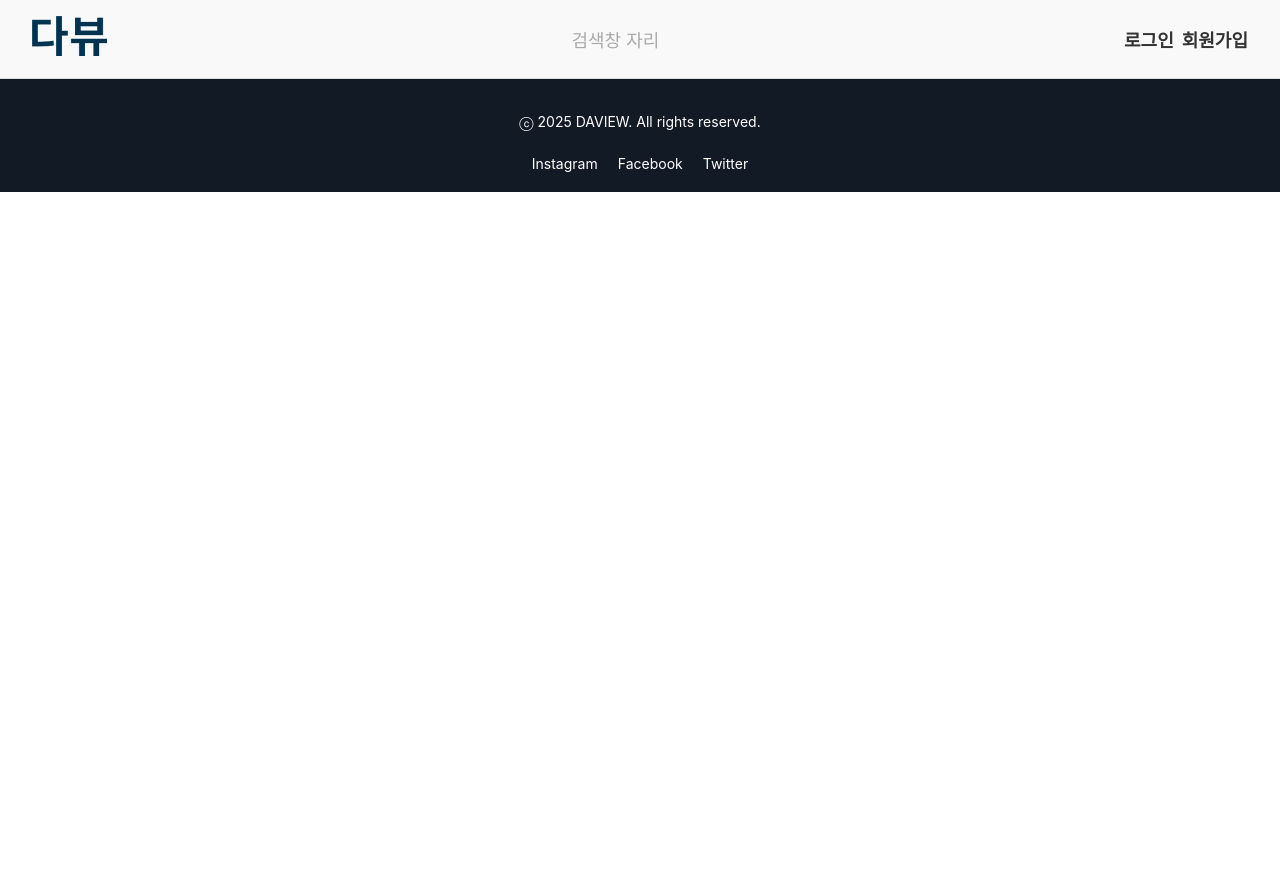
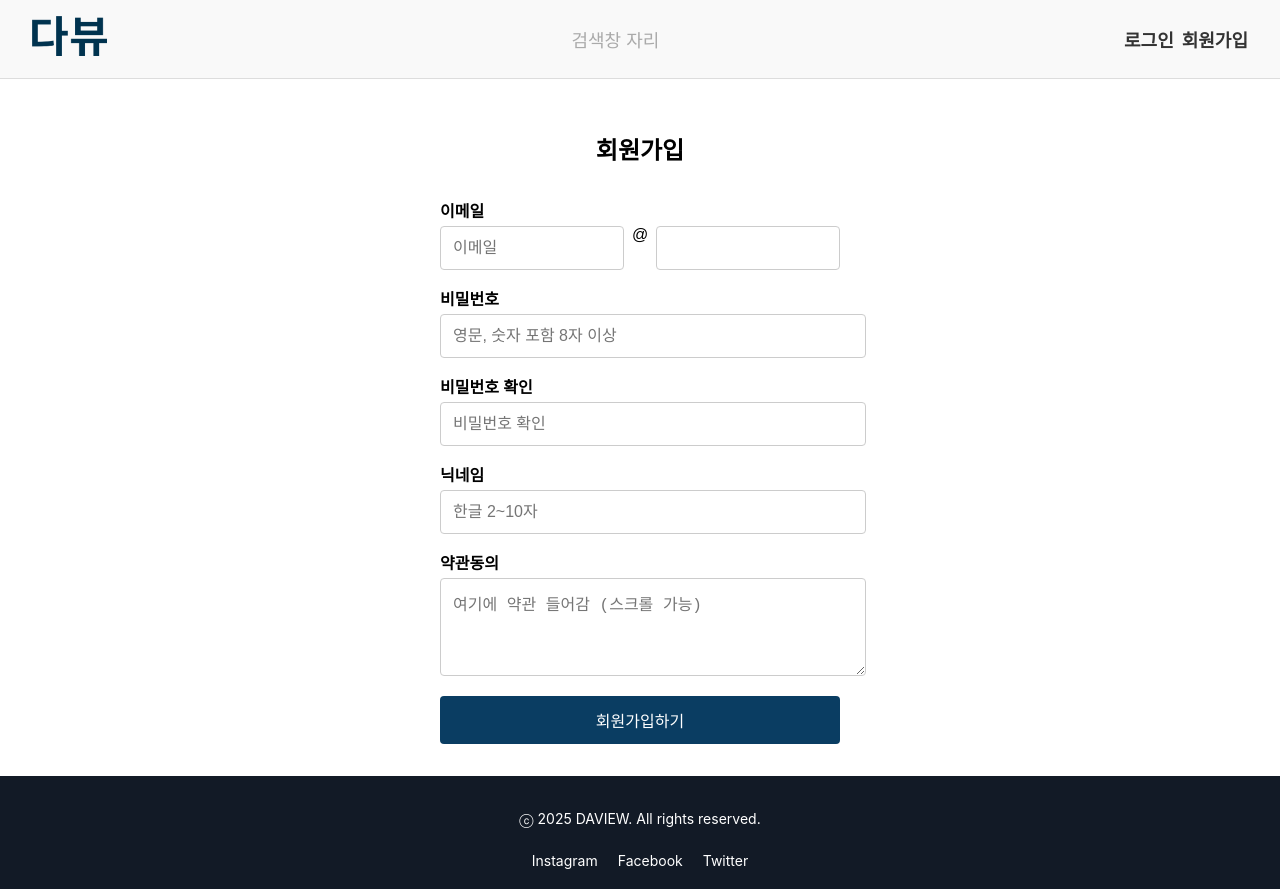
Before and after one commit to thetestt/daview-frontend, a React (Create React App) app: page /signup in a window 1280 px wide. Before the commit the page ends 800 px from the top, so only its background shows below. Built offline with nearby package versions, Linux system fonts and the light colour scheme.

Commit message:
회원가입 페이지 프론트 추가 및 수정

```diff
--- a/src/App.js
+++ b/src/App.js
@@ -11,6 +11,7 @@ import NursingHomeDetail from "./pages/NursingHomeDetail";
 import Silvertown from "./pages/Silvertown";
 import SilvertownDetail from "./pages/SilvertownDetail";
 import LoginPage from "./pages/auth/LoginPage";
+import SignupPage from "./pages/auth/SignupPage";
 
 function App() {
   return (
@@ -26,6 +27,7 @@ function App() {
         <Route path="/silvertown" element={<Silvertown />} />
         <Route path="/silvertown/:id" element={<SilvertownDetail />} />
         <Route path="/login" element={<LoginPage />} />
+        <Route path="/signup" element={<SignupPage />} />
 
       </Routes>
       <Footer />
--- /dev/null
+++ b/src/pages/auth/SignupPage.js
@@ -0,0 +1,39 @@
+import React from "react";
+import "../../styles/auth/SignupPage.css";
+import Footer from "../../components/Footer";
+
+function SignupPage() {
+  return (
+    <div className="signup-container">
+      <h2>회원가입</h2>
+
+      <form className="signup-form">
+        <label>이메일</label>
+        <div className="email-box">
+          <input type="email" placeholder="이메일" />
+          <span className="at">@</span>
+          <input type="text" />
+        </div>
+
+        <label>비밀번호</label>
+        <input type="password" placeholder="영문, 숫자 포함 8자 이상" />
+
+        <label>비밀번호 확인</label>
+        <input type="password" placeholder="비밀번호 확인" />
+
+        <label>닉네임</label>
+        <input type="text" placeholder="한글 2~10자" />
+
+        <label>약관동의</label>
+        <textarea
+          placeholder="여기에 약관 들어감 (스크롤 가능)"
+          rows={4}
+        />
+
+        <button type="submit">회원가입하기</button>
+      </form>
+    </div>
+  );
+}
+
+export default SignupPage;
--- /dev/null
+++ b/src/styles/auth/SignupPage.css
@@ -0,0 +1,115 @@
+/*로그인*/
+.login-container {
+    max-width: 320px;
+    margin: 5rem auto;
+    text-align: center;
+    font-family: sans-serif;
+  }
+
+  .login-subtitle {
+    font-size: 20px;
+    color: gray;
+    margin-bottom: 0px;
+  }
+
+  .login-logo {
+    font-size: 50px;
+    font-weight: bold;
+    margin-bottom: 2rem;
+    margin-top: 0.2px;
+    color: #0a3d62;
+  }
+
+  .login-form input {
+    display: block;
+    width: 100%;
+    padding: 0.75rem;
+    margin-bottom: 1rem;
+    border: 1px solid #ccc;
+    border-radius: 4px;
+    font-size: 1rem;
+  }
+
+  .login-form button {
+    width: 100%;
+    padding: 0.75rem;
+    background-color: #0a3d62;
+    color: white;
+    border: none;
+    border-radius: 5px;
+    font-size: 1rem;
+    cursor: pointer;
+  }
+
+  .login-form input,
+  .login-form button {
+  box-sizing: border-box;
+  }
+
+  .login-form button:hover {
+    background-color: #074b80;
+  }
+
+  .login-links {
+    margin-top: 1rem;
+    font-size: 0.9rem;
+  }
+
+  .login-links a {
+    color: #0a3d62;
+    text-decoration: none;
+    margin: 0 0.3rem;
+  }
+
+  .login-links a:hover {
+    text-decoration: underline;
+  }
+
+/*회원가입*/
+.signup-container {
+    max-width: 400px;
+    margin: 0 auto;
+    padding: 2rem;
+    font-family: sans-serif;
+  }
+
+  .signup-container h2 {
+    text-align: center;
+    margin-bottom: 2rem;
+  }
+
+  .signup-form label {
+    display: block;
+    margin-bottom: 0.25rem;
+    font-weight: bold;
+  }
+
+  .signup-form input,
+  .signup-form textarea {
+    width: 100%;
+    padding: 0.75rem;
+    margin-bottom: 1rem;
+    border: 1px solid #ccc;
+    border-radius: 4px;
+    font-size: 1rem;
+  }
+
+  .signup-form .email-box {
+    display: flex;
+    gap: 0.5rem;
+  }
+
+  .signup-form .email-box input {
+    flex: 1;
+  }
+
+  .signup-form button {
+    width: 100%;
+    padding: 0.75rem;
+    background-color: #0a3d62;
+    color: white;
+    font-size: 1rem;
+    border: none;
+    border-radius: 4px;
+    cursor: pointer;
+  }
```
